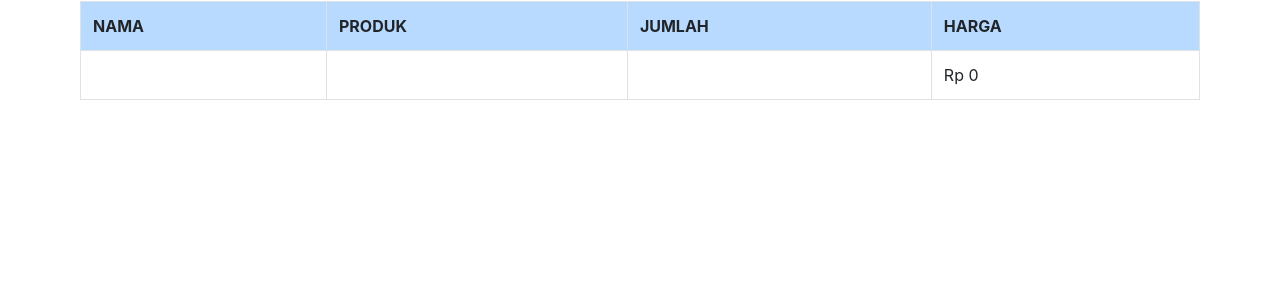
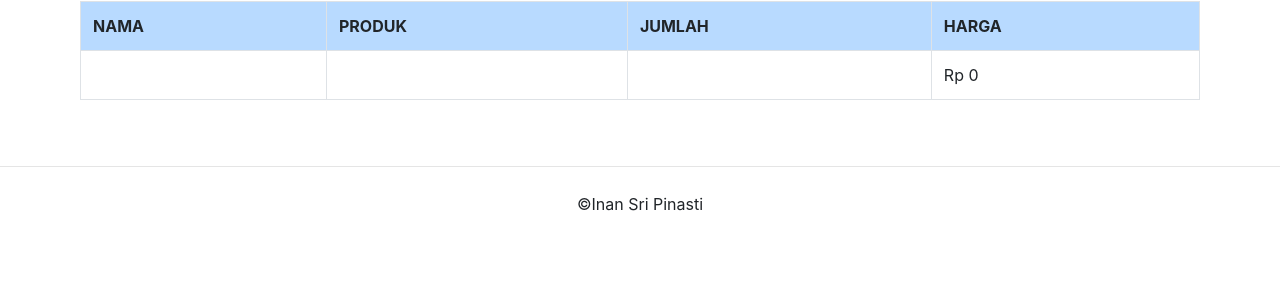
Before and after one commit to inansripinasti/pemrograman-Web2, a PHP site: page /form_belanja_online.php in a window 1280 px wide. Shown: the part 454-754 px from the top of the page. Run offline with PHP 8.4, Linux system fonts and the light colour scheme; data that the repository does not hold is empty.

Commit message:
Update form_belanja_online.php

```diff
--- a/tugas2/form_belanja_online.php
+++ b/tugas2/form_belanja_online.php
@@ -96,5 +96,9 @@
             </div>
         </div>
     </div>
+        <hr>
+    <footer style="margin: 25px; text-align:center;">
+        &copy;Inan Sri Pinasti
+    </footer>
 </body>
 </html>
```
Lines whose indentation alone changed are shown as unchanged.
